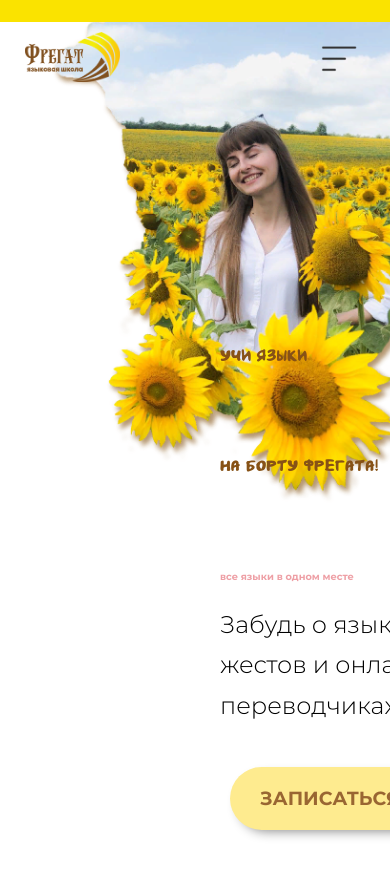
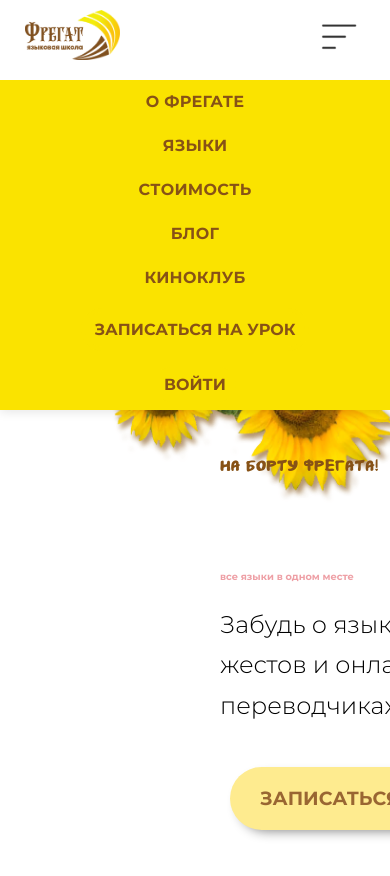
Before and after one commit to Muzhdabaev22/fregatDRF, a React (Vite) app in the folder frontend/: page / in a window 390 px wide. Both pictures are taken after a click on the button 338 px from the left and 61 px from the top of the page. Shown: the top 876 px of the page. Built offline with nearby package versions, Linux system fonts and the light colour scheme; a web font is replaced by a local one.

Commit message:
version of mobile navigate №1

```diff
--- a/frontend/src/components/Header/index.jsx
+++ b/frontend/src/components/Header/index.jsx
@@ -20,6 +20,7 @@ export const Header = () => {
     const location = useLocation()
     const [hasBackground, setHasBackground] = useState(false)
     const [isFormVisible, setIsFormVisible] = useState(false)
+    const [isMobileNavOpen, setIsMobileNavOpen] = useState(false)
 
     useEffect(() => {
         const checkScroll = throttle(() => {
@@ -36,8 +37,8 @@ export const Header = () => {
         return location.pathname === path
     }
 
-    function openbox() {
-        console.log('openbox')
+    const openbox = () => {
+        setIsMobileNavOpen(!isMobileNavOpen)
     }
 
     return (
@@ -71,14 +72,14 @@ export const Header = () => {
 
             <header className={css.header}>
                 <div className={cn(css.line_section, css.line_header)}></div>
-                <nav className={cn(css.nav, {[css.scrollBackground]: hasBackground})}>
+                <nav className={cn(css.nav, {[css.scrollBackground]: isMobileNavOpen || hasBackground})}>
                     <div className={css.mobile_nav}>
                         <Link to={getHomeRoute}><img src={logo} alt='logo' className={css.logo} /></Link>
                         <div onClick={openbox} className={css.div_btn_mobile} role='button' tabIndex={0}>
                             <img src={buttonMobile} alt="mobile menu button" className={css.button_mobile} />
                         </div>
                     </div>
-                    <ul className={css.nav_list}>
+                    <ul className={cn(css.nav_list, {[css.visible]: isMobileNavOpen})}>
                         <div className={css.linehover_block}>
                             <li className={css.mobile_padding_nav}><a href="/#about" className={css.nav_link}>О ФРЕГАТЕ</a></li>
                             <img src={linehover} alt="linehover" className={cn(css.linehover1, {[css.active]: isActive('/')})}/>
@@ -133,7 +134,7 @@ export const Header = () => {
                                                 <g id="SVGRepo_tracerCarrier" strokeLinecap="round" strokeLinejoin="round"></g>
                                                 <g id="SVGRepo_iconCarrier">
                                                     <path d="M6.014 8.00613C6.12827 7.1024 7.30277 5.87414 8.23488 6.01043L8.23339 6.00894C9.14051 6.18132 9.85859 7.74261 10.2635 8.44465C10.5504 8.95402 10.3641 9.4701 10.0965 9.68787C9.7355 9.97883 9.17099 10.3803 9.28943 10.7834C9.5 11.5 12 14 13.2296 14.7107C13.695 14.9797 14.0325 14.2702 14.3207 13.9067C14.5301 13.6271 15.0466 13.46 15.5548 13.736C16.3138 14.178 17.0288 14.6917 17.69 15.27C18.0202 15.546 18.0977 15.9539 17.8689 16.385C17.4659 17.1443 16.3003 18.1456 15.4542 17.9421C13.9764 17.5868 8 15.27 6.08033 8.55801C5.97237 8.24048 5.99955 8.12044 6.014 8.00613Z" fill="#875216"></path>
-                                                    <path fillRule="evenodd" clipRule="evenodd" d="M12 23C10.7764 23 10.0994 22.8687 9 22.5L6.89443 23.5528C5.56462 24.2177 4 23.2507 4 21.7639V19.5C1.84655 17.492 1 15.1767 1 12C1 5.92487 5.92487 1 12 1C18.0751 1 23 5.92487 23 12C23 18.0751 18.0751 23 12 23ZM6 18.6303L5.36395 18.0372C3.69087 16.4772 3 14.7331 3 12C3 7.02944 7.02944 3 12 3C16.9706 3 21 7.02944 21 12C21 16.9706 16.9706 21 12 21C11.0143 21 10.552 20.911 9.63595 20.6038L8.84847 20.3397L6 21.7639V18.6303Z" fill="#875216"></path>
+                                                    <path fillRule="evenodd" clipRule="evenodd" d="M12 23C10.7764 23 10.0994 22.8687 9 22.5L6.89443 23.5528C5.56462 24.2177 4 23.2507 4 21.7639V19.5C1.84655 17.492 1 15.1767 1 12C1 5.92487 5.92487 1 12 1C18.0751 23 23 18.0751 23 12C23 18.0751 18.0751 23 12 23ZM6 18.6303L5.36395 18.0372C3.69087 16.4772 3 14.7331 3 12C3 7.02944 7.02944 3 12 3C16.9706 3 21 7.02944 21 12C21 16.9706 16.9706 21 12 21C11.0143 21 10.552 20.911 9.63595 20.6038L8.84847 20.3397L6 21.7639V18.6303Z" fill="#875216"></path>
                                                 </g>
                                                 </svg>
                                             </a>
--- a/frontend/src/components/Header/index.module.scss
+++ b/frontend/src/components/Header/index.module.scss
@@ -205,14 +205,10 @@
                 }
 
                 @include mobile {
-                    display: block !important;
-                    width: 100% !important;
-                    margin: 0 !important;
-                    padding: 0 !important;
 
                     li {
                         text-align: center;
-                        background: #f8f9fa;
+                        background: #FAE300;
                         padding: 0;
                         width: 100%;
                         margin: 0;
@@ -233,7 +229,7 @@
 
                     .nav_link {
                         font-size: 16px;
-                        padding: 18px 0;
+                        padding: 10px 0;
                         display: block !important;
                         text-decoration: none;
                         color: $brown-font-color;
@@ -243,7 +239,9 @@
                         transition: color 0.15s ease;
                         letter-spacing: 0.3px;
 
+
                         &:hover {
+                            transition: 0.5s;
                             color: #5a4a3a;
                             background: #f8f9fa;
                         }
@@ -279,9 +277,14 @@
             .button_nav_block {
                 margin-left: auto;
 
+
                 @include mobile {
-                    margin: 20px auto 0;
-                    text-align: center;
+                    background-color: #FAE300;
+                    padding: 8px 0px;
+                    &:hover {
+                        transition: 0.5s;
+                        background-color: #fff;
+                    }
                 }
 
                 .button_nav {
@@ -298,8 +301,11 @@
                     }
 
                     @include mobile {
-                        margin: 10px auto;
+                        font-size: unset;
+                        margin: 0px auto;
                         display: block;
+                        background-color: #FAE300;
+                        padding: 8px 10px;
                     }
                 }
 
@@ -309,7 +315,7 @@
                     border: none;
 
                     @include mobile {
-                        margin: 10px auto;
+                        margin: 0px auto;
                         display: block;
                     }
                 }
```
